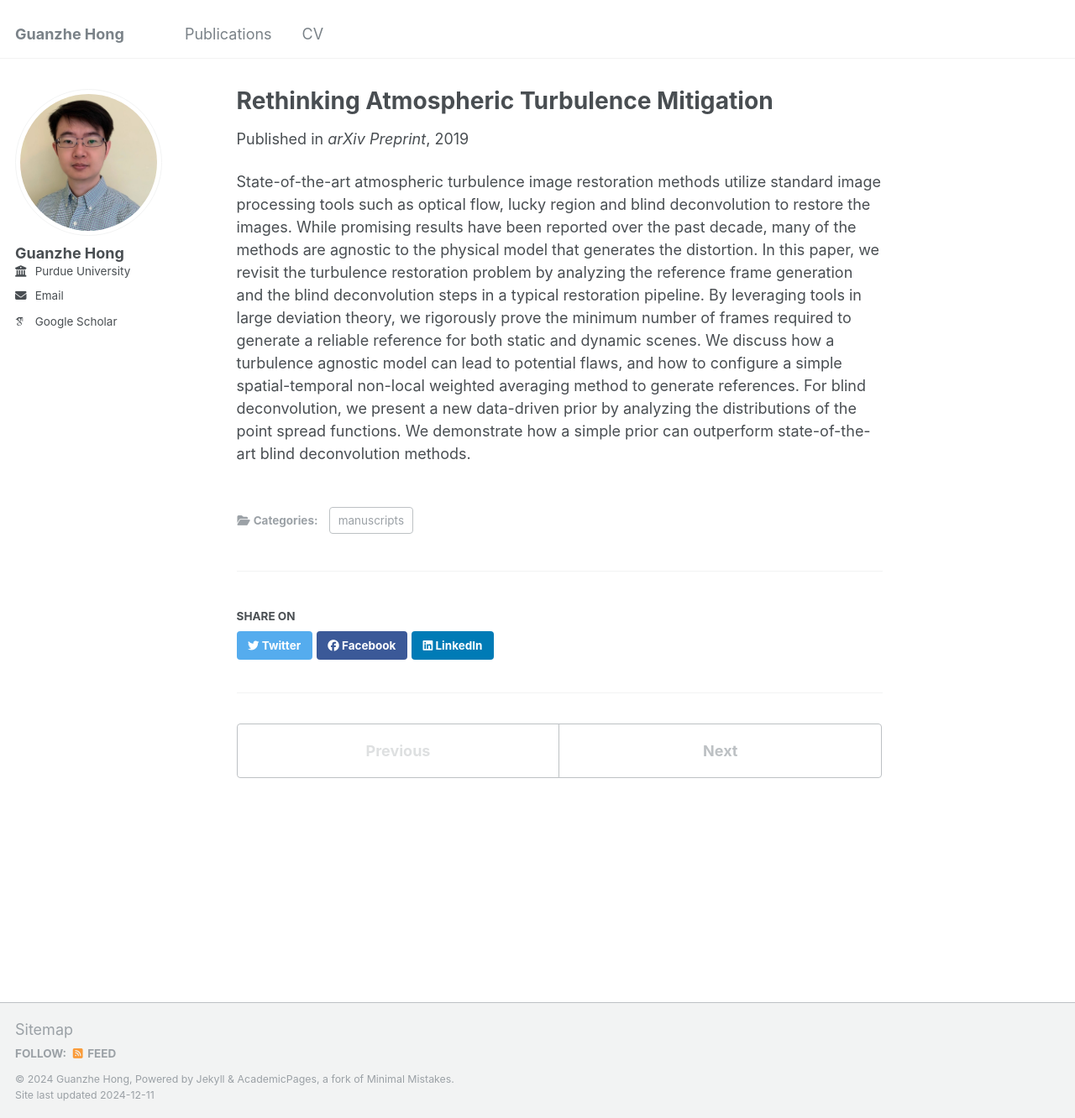
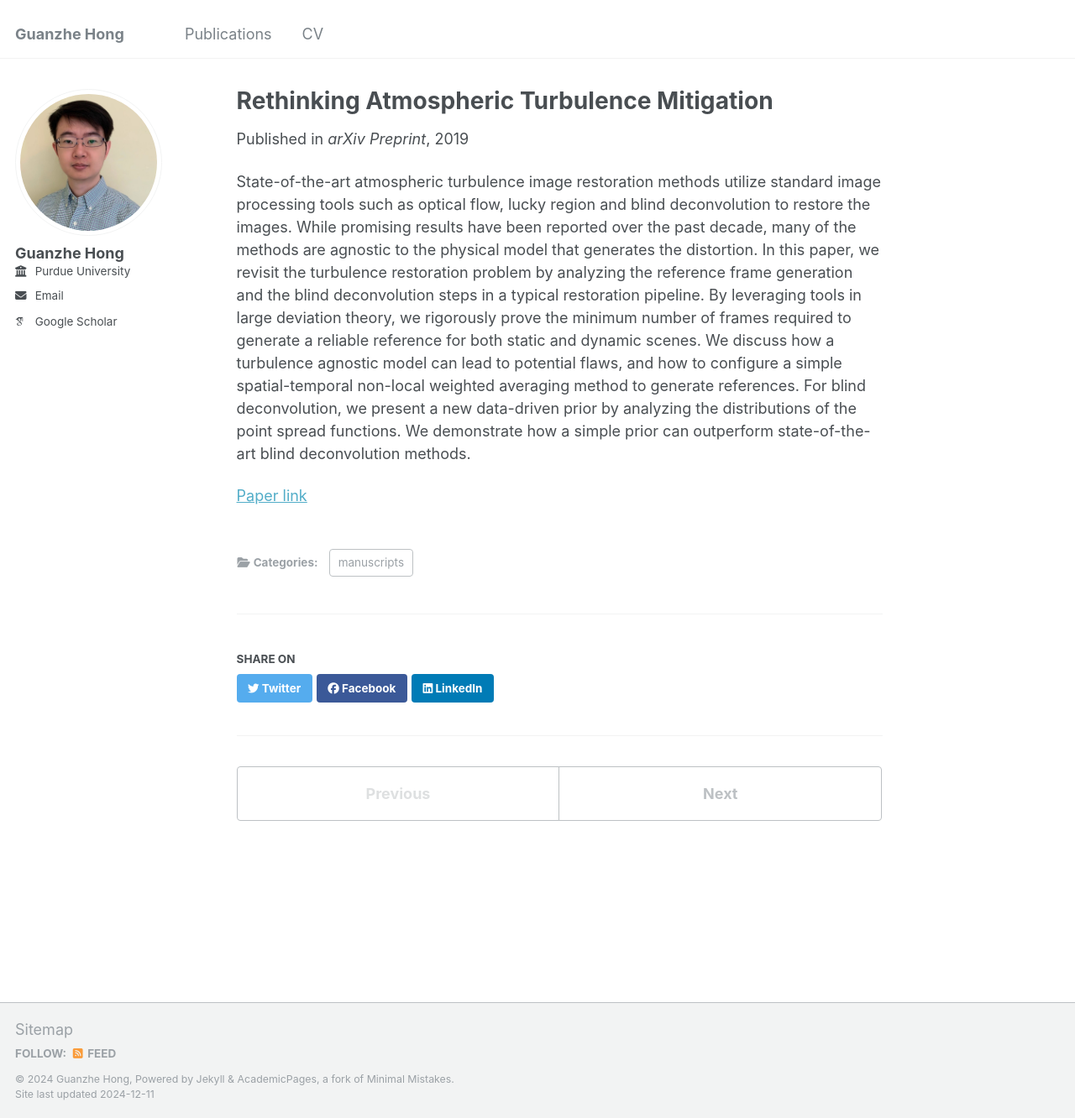
Before and after one commit to guanzhehong/guanzhehong, a Jekyll site: the page built from _publications/2019-09-01-turbulence.md, in a window 1280 px wide and 1332 px high. Shown: the whole window at 84% size. Built offline with Jekyll 4.4.1, drawn with Linux system fonts in a browser that asks for light colours; some web fonts are replaced.

Commit message:
Update 2019-09-01-turbulence.md

```diff
--- a/_publications/2019-09-01-turbulence.md
+++ b/_publications/2019-09-01-turbulence.md
@@ -10,3 +10,5 @@ paperurl: 'https://arxiv.org/abs/1905.07498'
 ---
 
 State-of-the-art atmospheric turbulence image restoration methods utilize standard image processing tools such as optical flow, lucky region and blind deconvolution to restore the images. While promising results have been reported over the past decade, many of the methods are agnostic to the physical model that generates the distortion. In this paper, we revisit the turbulence restoration problem by analyzing the reference frame generation and the blind deconvolution steps in a typical restoration pipeline. By leveraging tools in large deviation theory, we rigorously prove the minimum number of frames required to generate a reliable reference for both static and dynamic scenes. We discuss how a turbulence agnostic model can lead to potential flaws, and how to configure a simple spatial-temporal non-local weighted averaging method to generate references. For blind deconvolution, we present a new data-driven prior by analyzing the distributions of the point spread functions. We demonstrate how a simple prior can outperform state-of-the-art blind deconvolution methods.
+
+[Paper link](https://arxiv.org/abs/1905.07498)
```
